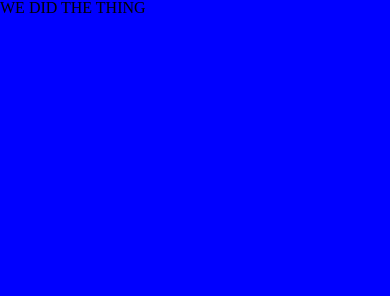
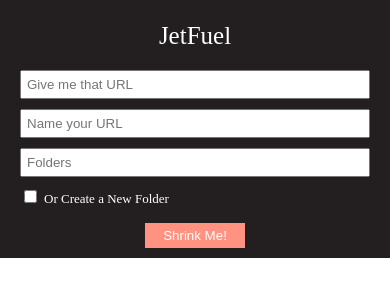
Before and after one commit to marissa27/jet-fuel-1, a plain HTML site: page public/index.html in a window 390 px wide. Drawn offline with Linux system fonts and the light colour scheme.

Commit message:
css for mobile header done

```diff
--- a/public/index.html
+++ b/public/index.html
@@ -7,7 +7,21 @@
     <link rel="stylesheet" href="./styles.css">
   </head>
   <body>
-    <p>WE DID THE THING</p>
+    <header>JetFuel</header>
+    <section class="form-section">
+    <form class="url-form">
+      <input class="url-form form-fields" type="text" placeholder="Give me that URL"/>
+      <input class="title-form form-fields" type="text" placeholder="Name your URL"/>
+      <input class="dropdown-form form-fields" type="text" placeholder="Folders"/>
+
+      <article class="checkbox">
+        <input class="checkbox-form form-fields" type="checkbox" placeholder="Folders"/>
+        <p>Or Create a New Folder</p>
+      </article>
+
+      <input class="submit" type="submit" value="Shrink Me!"/>
+    </form>
+    </section>
   </body>
   <script type="text/javascript" rel="./index.js"></script>
 </html>
--- a/public/styles.css
+++ b/public/styles.css
@@ -1,3 +1,40 @@
-body {
-  background-color: blue;
+header {
+  display: flex;
+  align-items: center;
+  justify-content: center;
+  text-align: center;
+  height: 70px;
+  background-color: #231F20;
+  color: #FFF;
+  font-size: 25px;
 }
+
+.form-section {
+  padding: 0px 20px;
+  background-color: #231F20;
+}
+
+.url-form {
+  display: flex;
+  flex-direction: column;
+  color: #FFF;
+}
+
+.url-form p {
+  display: inline;
+  font-size: 13px;
+}
+
+.form-fields {
+  margin-bottom: 10px;
+  padding: 5px;
+}
+
+.submit {
+  width: 100px;
+  border: none;
+  margin: 10px auto;
+  padding: 5px;
+  background-color: #FF9280;
+  color: #FFF;
+}
```
